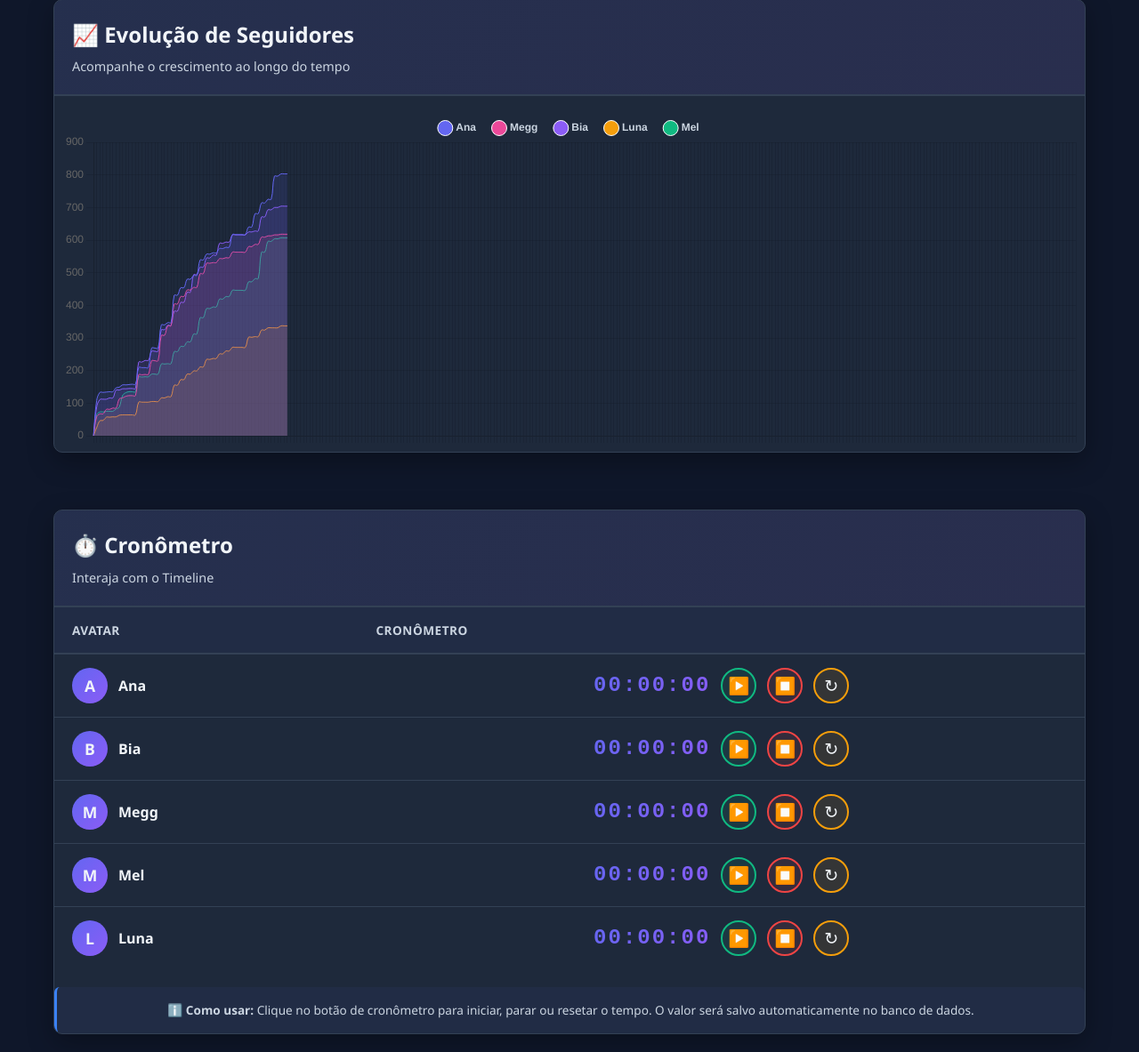
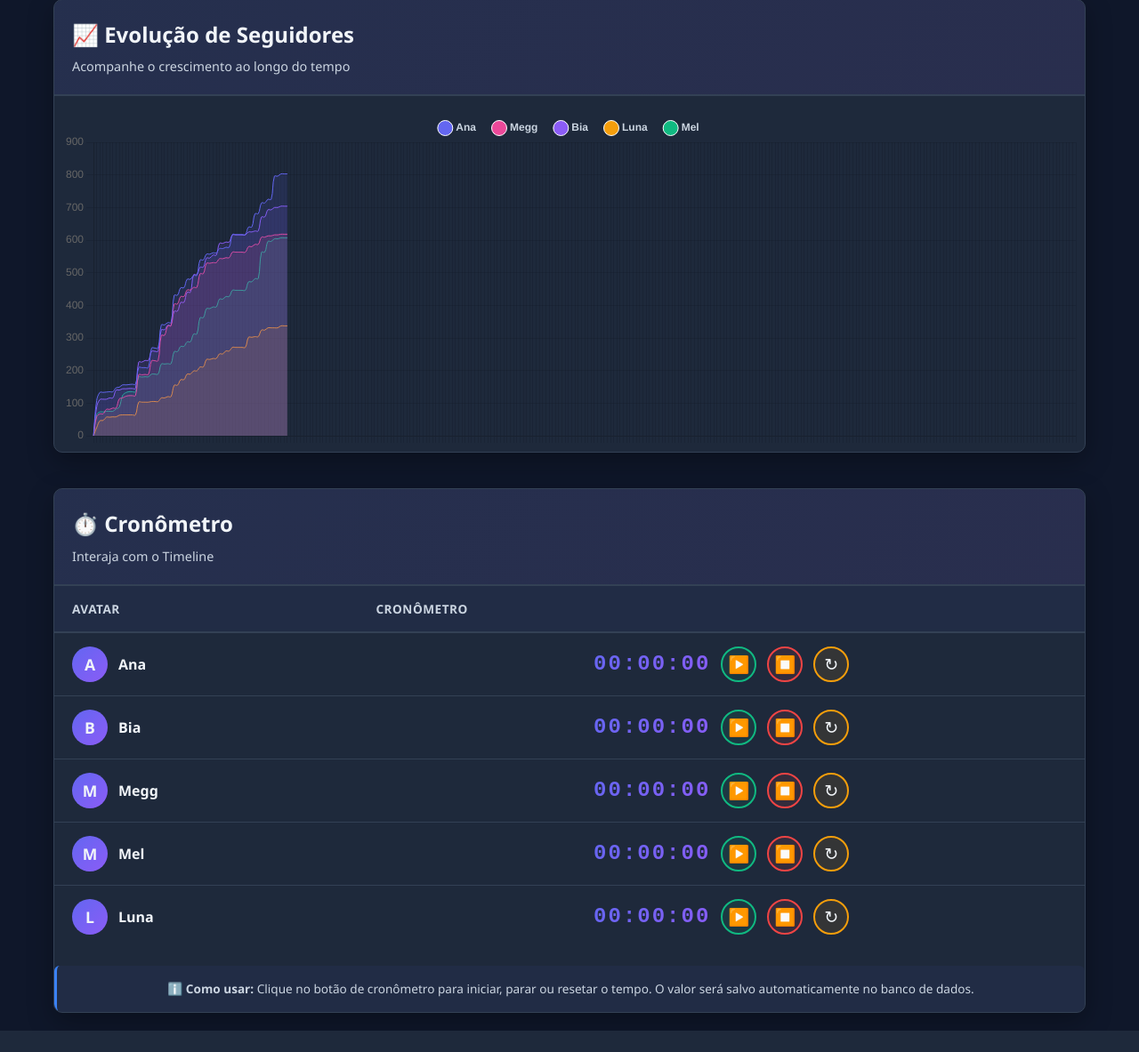
Before and after one commit to caioloureiro/corrida-avatares, a PHP site: page / in a window 1280 px wide. Shown: the part 1276-2459 px from the top of the page at 89% size. After the commit the page ends 2435 px from the top, so only its background shows below. Run offline with PHP 8.4, Linux system fonts and the light colour scheme; data comes from the database, SQL or seed files in the repository; data that the repository does not hold is empty.

Commit message:
feat: ajustar margem superior da tabela do cronômetro para 40px

```diff
--- a/css/style.css
+++ b/css/style.css
@@ -377,5 +377,5 @@ table tbody tr:last-child td {
 }
 
 .table-cronometro {
-	margin-top: 5vw;
+	margin-top: 40px;
 }
```
